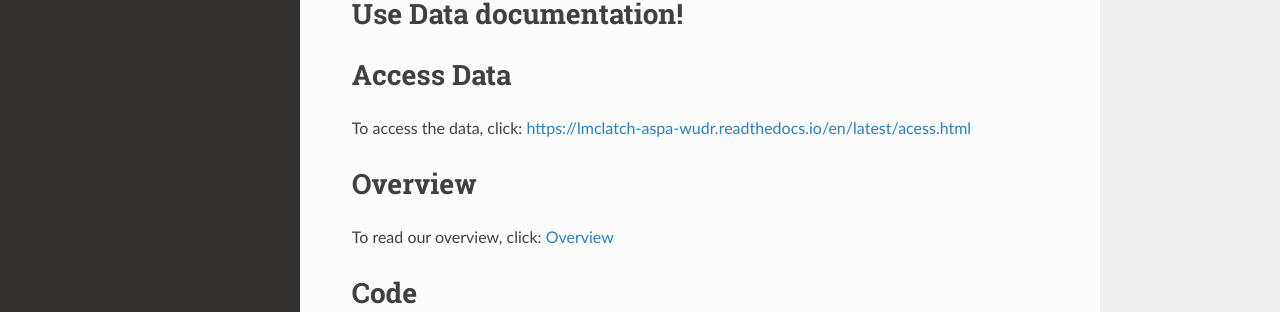
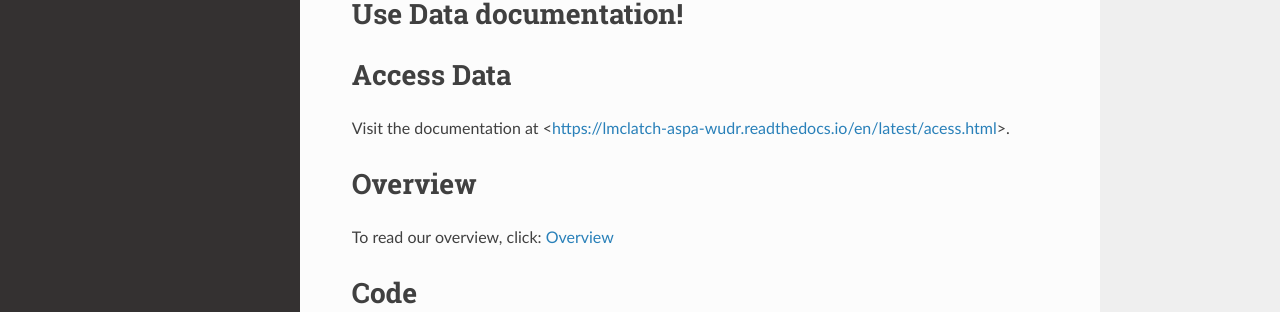
Before and after one commit to lmclatch/ASPA, a Sphinx documentation site: the page built from docs/index.rst, in a window 1280 px wide. Shown: the part 165-477 px from the top of the page. Built offline with Sphinx 7.4.7 and the Read the Docs theme 2.0.0, drawn with Linux system fonts in a browser that asks for light colours.

Commit message:
Update index.rst

```diff
--- a/docs/index.rst
+++ b/docs/index.rst
@@ -16,8 +16,8 @@
 Access Data
 ==================
 
-To access the data, click:
-https://lmclatch-aspa-wudr.readthedocs.io/en/latest/acess.html
+Visit the documentation at <https://lmclatch-aspa-wudr.readthedocs.io/en/latest/acess.html>.
+
 
 Overview
 ==================
```
